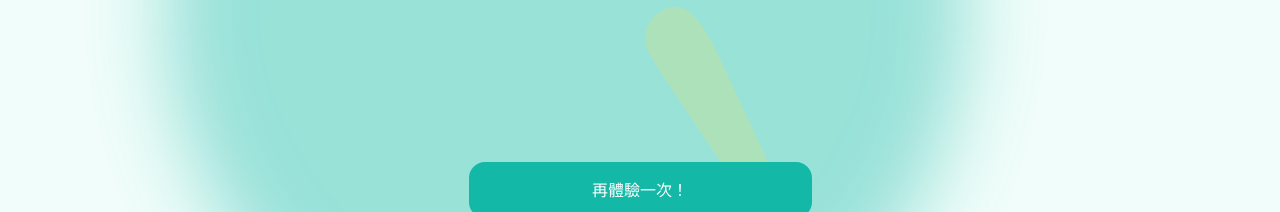
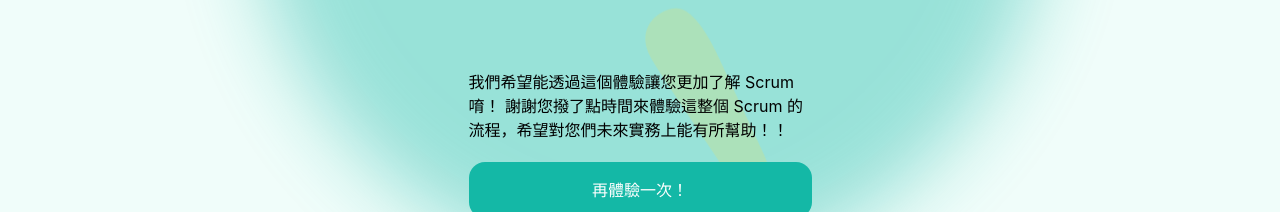
Before and after one commit to alphatero/f2e_scrum_frontend, a React (Create React App) app: page /thank-you in a window 1280 px wide. Shown: the part 563-775 px from the top of the page. Built offline with nearby package versions, Linux system fonts and the light colour scheme.

Commit message:
feat: add bottom text

```diff
--- a/src/views/ThankYou.jsx
+++ b/src/views/ThankYou.jsx
@@ -8,7 +8,7 @@ import { Icons } from '../components/Icons';
 
 function ThankYou() {
   const navigate = useNavigate();
-  const { speechBubble, button } = ThankInfo;
+  const { speechBubble, bottomText, button } = ThankInfo;
 
   const homeVariants = {
     initial: {
@@ -47,8 +47,8 @@ function ThankYou() {
     return setting;
   };
 
-  const nextPage = () => {
-    navigate('/introduction/scrum');
+  const backHome = () => {
+    navigate('/');
   };
 
   return (
@@ -132,7 +132,8 @@ function ThankYou() {
       />
 
       <div className="w-full mt-auto mb-5 px-4">
-        <Button onClick={nextPage}>{button}</Button>
+        <p className="pb-5">{bottomText}</p>
+        <Button onClick={backHome}>{button}</Button>
       </div>
 
       <img
```
